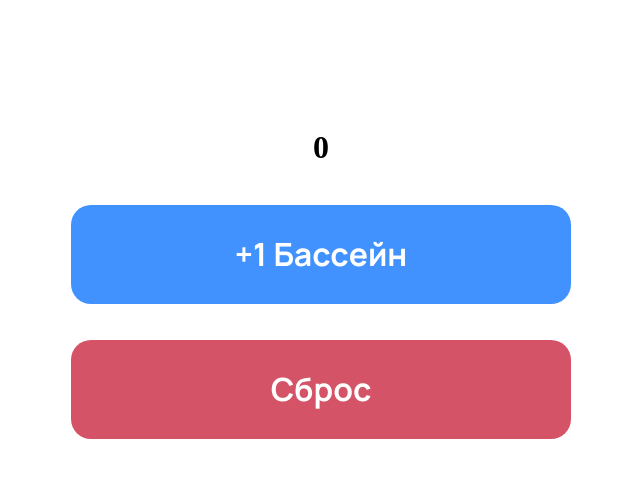
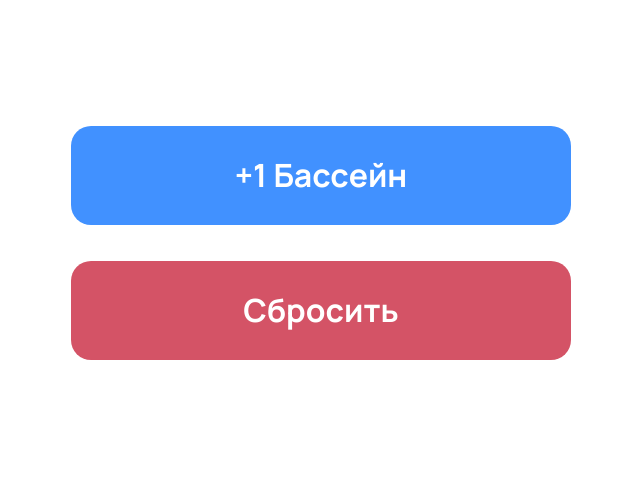
Before and after one commit to DariaZheltkova/Counter, a plain HTML site: page index.html in a window 1280 px wide. Shown: the whole page, without its empty margins (319-959 px from the left). Drawn offline with Linux system fonts and the light colour scheme.

Commit message:
Update index.html

```diff
--- a/index.html
+++ b/index.html
@@ -5,7 +5,8 @@
 	<meta charset="UTF-8">
 	<meta http-equiv="X-UA-Compatible" content="IE=edge">
 	<meta name="viewport" content="width=device-width, initial-scale=1.0">
-	<title>Counter</title>
+	<title>Счетчик</title>
+	<link rel="icon" href="img/favicon.png" type="image/png">
 	<link rel="preconnect" href="https://fonts.googleapis.com">
 	<link rel="preconnect" href="https://fonts.gstatic.com" crossorigin>
 	<link href="https://fonts.googleapis.com/css2?family=Manrope:wght@700&display=swap" rel="stylesheet">
@@ -16,9 +17,9 @@
 <body>
 	<div class="container">
 			<div class="counter">
-				<p class="counter__text">0</p>
+				<p data-find="counterValue" class="counter__value"></p>
 				<button class="counter__plus btn" id="btn__plus">+1 Бассейн</button>
-				<button class="counter__reset btn" id="btn__reset"> Сброс</button>
+				<button class="counter__reset btn" id="resetBtn">Сбросить</button>
 		</div>
 	</div>
 	<script src="js/counter.js"></script>
```
